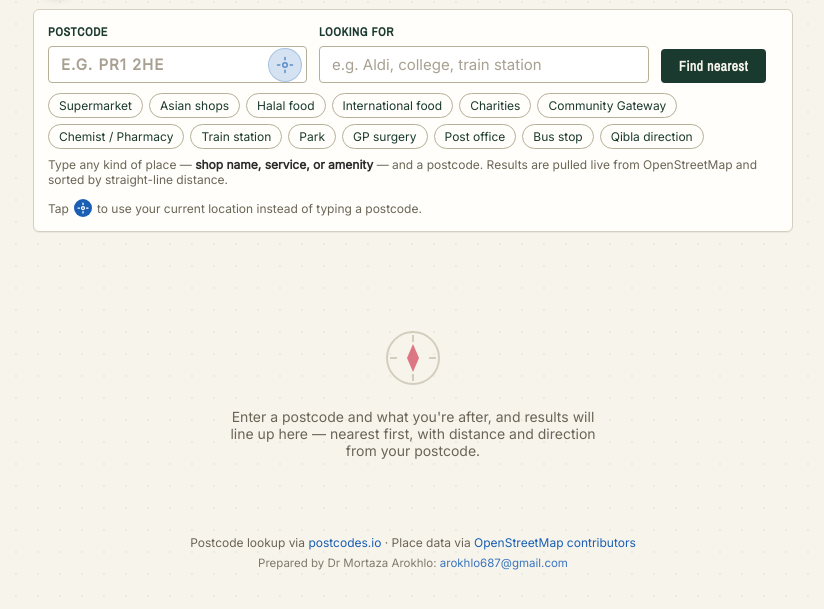
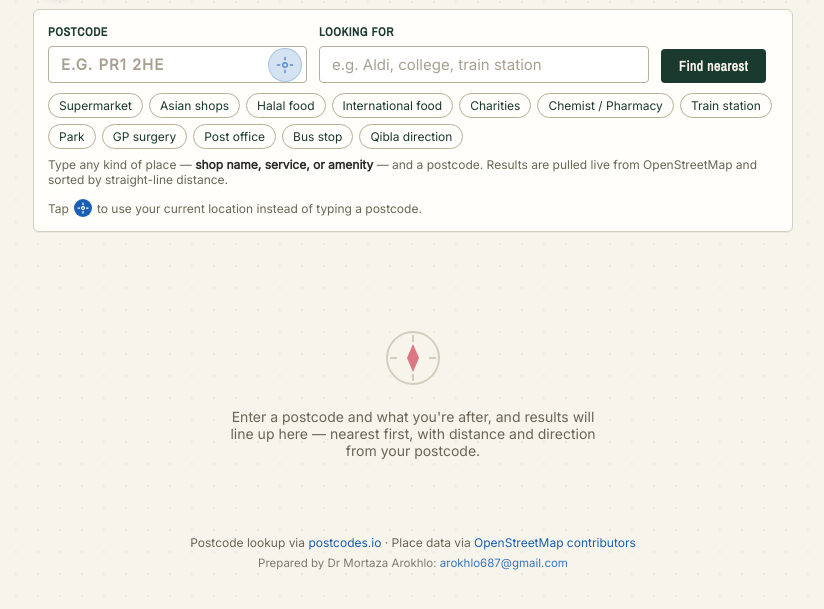
Before and after one commit to arokhlo/nearest-to, a plain HTML site: page index.html in a window 1280 px wide. Shown: the part 65-674 px from the top of the page, without its empty margins (227-1051 px from the left). Drawn offline with nearby package versions, Linux system fonts and the light colour scheme.

Commit message:
Remove 'Community Gateway' button from index.html
Removed button for 'Community Gateway' from the list.

```diff
--- a/index.html
+++ b/index.html
@@ -570,7 +570,6 @@
       <button class="chip" data-query="halal food shop">Halal food</button>
       <button class="chip" data-query="international food shop">International food</button>
       <button class="chip" data-query="charity">Charities</button>
-      <button class="chip" data-query="Community Gateway">Community Gateway</button>
       <button class="chip" data-query="chemist">Chemist / Pharmacy</button>
       <button class="chip" data-query="train station">Train station</button>
       <button class="chip" data-query="park">Park</button>
```
